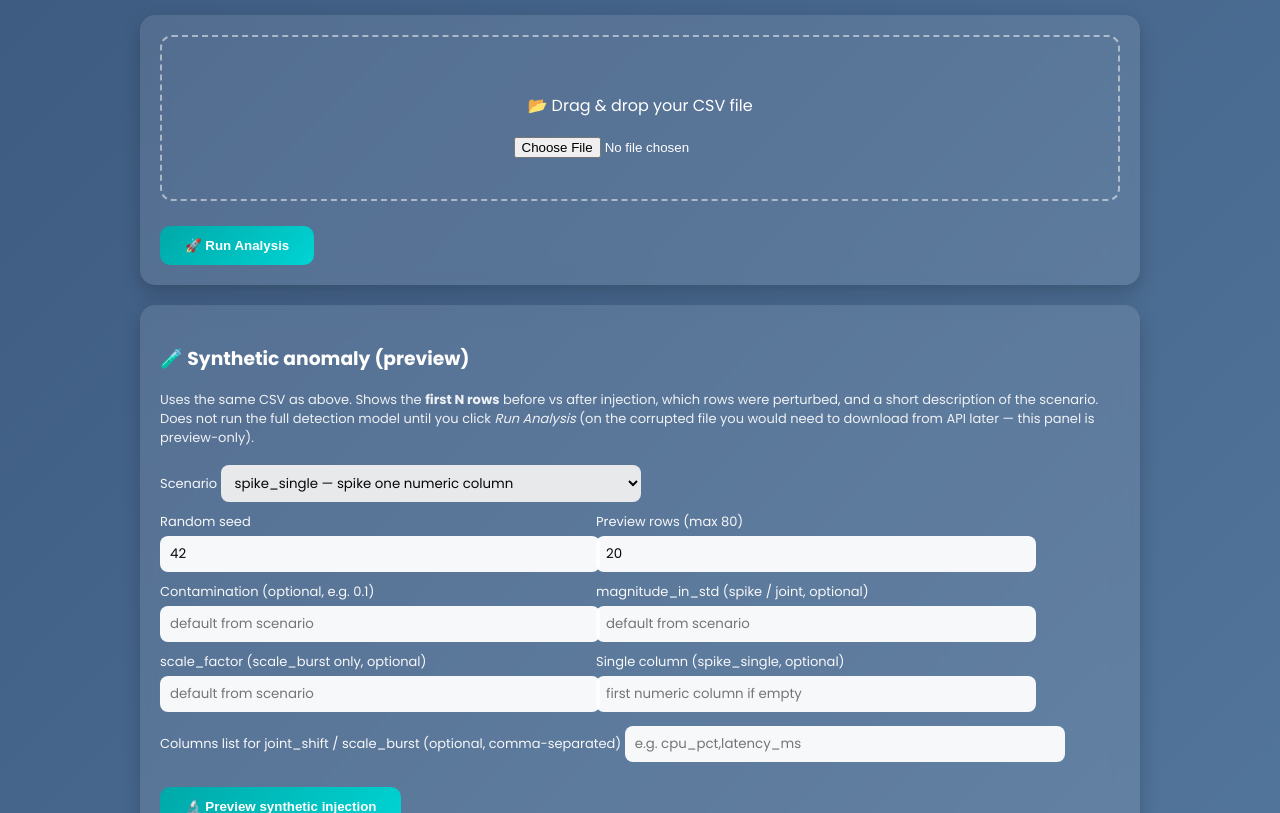
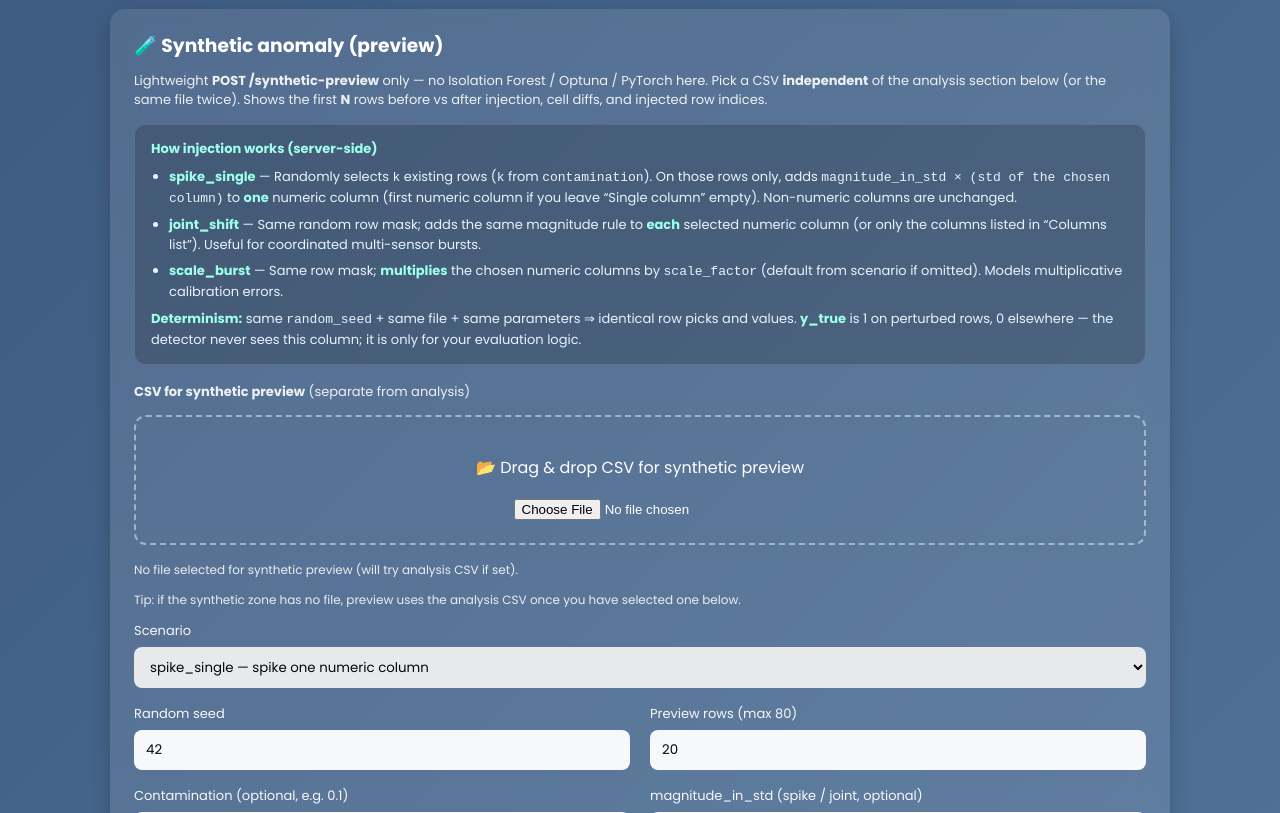
Before and after one commit to 02deno/Automated-Anomaly-Detection-Project, a plain HTML site: page ui/index.html in a window 1280 px wide. Shown: the part 100-913 px from the top of the page. Drawn offline with nearby package versions, Linux system fonts and the light colour scheme.

Commit message:
changed syntetic anamoly UI place and added explanations

```diff
--- a/ui/index.html
+++ b/ui/index.html
@@ -19,9 +19,11 @@ body {
 }
 
 .container {
-    width: 1000px;
+    max-width: 1100px;
+    width: 100%;
     margin: auto;
-    padding: 30px;
+    padding: 24px 20px 40px;
+    box-sizing: border-box;
 }
 
 h2 {
@@ -32,10 +34,19 @@ h2 {
 .card {
     background: rgba(255, 255, 255, 0.1);
     backdrop-filter: blur(12px);
-    padding: 20px;
-    margin-top: 20px;
+    padding: 22px 24px;
+    margin-top: 22px;
     border-radius: 15px;
     box-shadow: 0 8px 20px rgba(0,0,0,0.2);
+}
+
+.card.card--first {
+    margin-top: 0;
+}
+
+.card h3 {
+    margin-top: 0;
+    margin-bottom: 12px;
 }
 
 #dropZone {
@@ -68,7 +79,61 @@ button {
 }
 
 button:hover {
-    transform: scale(1.05);
+    transform: scale(1.02);
+}
+
+.synthetic-actions {
+    margin-top: 20px;
+    display: flex;
+    flex-wrap: wrap;
+    align-items: center;
+    gap: 12px;
+}
+
+.synthetic-technical {
+    background: rgba(0, 0, 0, 0.18);
+    border-radius: 12px;
+    padding: 14px 16px;
+    margin: 14px 0 18px;
+    font-size: 13px;
+    line-height: 1.55;
+    color: #e8f4fc;
+    border: 1px solid rgba(255,255,255,0.12);
+}
+
+.synthetic-technical strong {
+    color: #9fffeb;
+}
+
+.synthetic-technical ul {
+    margin: 8px 0 0 18px;
+    padding: 0;
+}
+
+.synthetic-technical li {
+    margin-bottom: 6px;
+}
+
+#synDropZone {
+    border: 2px dashed rgba(255,255,255,0.45);
+    padding: 22px 16px;
+    text-align: center;
+    border-radius: 12px;
+    cursor: pointer;
+    transition: 0.25s;
+    margin-bottom: 16px;
+    max-width: 100%;
+}
+
+#synDropZone:hover, #synDropZone.dragover {
+    border-color: #00d4d4;
+    background: rgba(0,212,212,0.12);
+}
+
+.syn-file-hint {
+    font-size: 12px;
+    opacity: 0.88;
+    margin-top: 8px;
 }
 
 .loading {
@@ -110,28 +175,46 @@ tr.anomaly {
     color: #00ffcc;
 }
 
-.synthetic-form label {
-    display: block;
-    margin-top: 10px;
+.synthetic-form label.field {
+    display: flex;
+    flex-direction: column;
+    gap: 6px;
+    margin-top: 14px;
     font-size: 13px;
     opacity: 0.95;
+    min-width: 0;
+}
+
+.synthetic-form label.field:first-of-type {
+    margin-top: 0;
 }
 
 .synthetic-form input, .synthetic-form select {
     width: 100%;
-    max-width: 420px;
-    margin-top: 4px;
-    padding: 8px 10px;
+    box-sizing: border-box;
+    padding: 10px 12px;
     border-radius: 8px;
     border: none;
     font-family: inherit;
+    min-width: 0;
 }
 
 .synthetic-form .row2 {
     display: grid;
-    grid-template-columns: 1fr 1fr;
-    gap: 12px;
-    max-width: 860px;
+    grid-template-columns: minmax(0, 1fr) minmax(0, 1fr);
+    gap: 16px 20px;
+    margin-top: 16px;
+}
+
+.synthetic-form .row2 .field {
+    margin-top: 0;
+}
+
+@media (max-width: 720px) {
+    .pair-grid,
+    .synthetic-form .row2 {
+        grid-template-columns: 1fr;
+    }
 }
 
 .pair-grid {
@@ -179,56 +262,66 @@ tr.inj-row {
 
 <h2>🧠 Anomaly Detection Dashboard</h2>
 
-<div class="card">
-    <div id="dropZone">
-        <p>📂 Drag & drop your CSV file</p>
-        <input type="file" id="fileInput">
+<div class="card card--first">
+    <h3>🧪 Synthetic anomaly (preview)</h3>
+    <p class="note">Lightweight <strong>POST /synthetic-preview</strong> only — no Isolation Forest / Optuna / PyTorch here. Pick a CSV <strong>independent</strong> of the analysis section below (or the same file twice). Shows the first <strong>N</strong> rows before vs after injection, cell diffs, and injected row indices.</p>
+
+    <div class="synthetic-technical">
+        <strong>How injection works (server-side)</strong>
+        <ul>
+            <li><strong>spike_single</strong> — Randomly selects <code>k</code> existing rows (<code>k</code> from <code>contamination</code>). On those rows only, adds <code>magnitude_in_std × (std of the chosen column)</code> to <strong>one</strong> numeric column (first numeric column if you leave “Single column” empty). Non-numeric columns are unchanged.</li>
+            <li><strong>joint_shift</strong> — Same random row mask; adds the same magnitude rule to <strong>each</strong> selected numeric column (or only the columns listed in “Columns list”). Useful for coordinated multi-sensor bursts.</li>
+            <li><strong>scale_burst</strong> — Same row mask; <strong>multiplies</strong> the chosen numeric columns by <code>scale_factor</code> (default from scenario if omitted). Models multiplicative calibration errors.</li>
+        </ul>
+        <strong>Determinism:</strong> same <code>random_seed</code> + same file + same parameters ⇒ identical row picks and values. <strong>y_true</strong> is 1 on perturbed rows, 0 elsewhere — the detector never sees this column; it is only for your evaluation logic.
     </div>
-    <br>
-    <button onclick="upload()">🚀 Run Analysis</button>
-</div>
 
-<div class="card">
-    <h3>🧪 Synthetic anomaly (preview)</h3>
-    <p class="note">Uses the same CSV as above. Shows the <strong>first N rows</strong> before vs after injection, which rows were perturbed, and a short description of the scenario. Does not run the full detection model until you click <em>Run Analysis</em> (on the corrupted file you would need to download from API later — this panel is preview-only).</p>
+    <p class="note"><strong>CSV for synthetic preview</strong> (separate from analysis)</p>
+    <div id="synDropZone">
+        <p>📂 Drag & drop CSV for synthetic preview</p>
+        <input type="file" id="synFileInput" accept=".csv,.txt,text/csv">
+    </div>
+    <p id="synFileLabel" class="syn-file-hint">No file selected for synthetic preview.</p>
+    <p class="syn-file-hint">Tip: if the synthetic zone has no file, preview uses the analysis CSV once you have selected one below.</p>
 
     <div class="synthetic-form">
-        <label>Scenario
+        <label class="field">Scenario
             <select id="synScenario">
                 <option value="spike_single">spike_single — spike one numeric column</option>
-                <option value="joint_shift">joint_shift — add offset to several numerics</option>
-                <option value="scale_burst">scale_burst — multiply numerics by factor</option>
+                <option value="joint_shift">joint_shift — offset on several numerics</option>
+                <option value="scale_burst">scale_burst — multiply numerics</option>
             </select>
         </label>
         <div class="row2">
-            <label>Random seed
+            <label class="field">Random seed
                 <input type="number" id="synSeed" value="42">
             </label>
-            <label>Preview rows (max 80)
+            <label class="field">Preview rows (max 80)
                 <input type="number" id="synPreviewRows" value="20" min="1" max="80">
             </label>
         </div>
         <div class="row2">
-            <label>Contamination (optional, e.g. 0.1)
-                <input type="text" id="synContamination" placeholder="default from scenario">
+            <label class="field">Contamination (optional, e.g. 0.1)
+                <input type="text" id="synContamination" placeholder="default from scenario" autocomplete="off">
             </label>
-            <label>magnitude_in_std (spike / joint, optional)
-                <input type="text" id="synMagnitude" placeholder="default from scenario">
+            <label class="field">magnitude_in_std (spike / joint, optional)
+                <input type="text" id="synMagnitude" placeholder="default from scenario" autocomplete="off">
             </label>
         </div>
         <div class="row2">
-            <label>scale_factor (scale_burst only, optional)
-                <input type="text" id="synScale" placeholder="default from scenario">
+            <label class="field">scale_factor (scale_burst only, optional)
+                <input type="text" id="synScale" placeholder="default from scenario" autocomplete="off">
             </label>
-            <label>Single column (spike_single, optional)
-                <input type="text" id="synColumn" placeholder="first numeric column if empty">
+            <label class="field">Single column (spike_single, optional)
+                <input type="text" id="synColumn" placeholder="first numeric column if empty" autocomplete="off">
             </label>
         </div>
-        <label>Columns list for joint_shift / scale_burst (optional, comma-separated)
-            <input type="text" id="synColumns" placeholder="e.g. cpu_pct,latency_ms">
+        <label class="field">Columns list (joint_shift / scale_burst, optional, comma-separated)
+            <input type="text" id="synColumns" placeholder="e.g. cpu_pct, latency_ms" autocomplete="off">
         </label>
-        <br>
-        <button type="button" onclick="previewSynthetic()">🔬 Preview synthetic injection</button>
+        <div class="synthetic-actions">
+            <button type="button" onclick="previewSynthetic()">🔬 Preview synthetic injection</button>
+        </div>
     </div>
 
     <div id="synMeta" class="note" style="display:none; margin-top:14px;"></div>
@@ -236,7 +329,7 @@ tr.inj-row {
 
     <div id="synPairWrap" style="display:none;" class="pair-grid">
         <div>
-            <h4>Before (original upload)</h4>
+            <h4>Before (selected preview CSV)</h4>
             <div class="table-scroll"><table class="compact" id="synTableBefore"></table></div>
         </div>
         <div>
@@ -251,6 +344,18 @@ tr.inj-row {
         <div class="table-scroll"><table class="compact" id="synTableChanges"></table></div>
     </div>
     <pre id="synIndices" style="display:none; margin-top:10px; font-size:12px; color:#e0f2fe;"></pre>
+</div>
+
+<div class="card">
+    <h3>📊 Full pipeline analysis</h3>
+    <p class="note">CSV for <strong>POST /upload</strong> (Isolation Forest, Optuna, optional deep models). Independent from the synthetic preview file above.</p>
+    <div id="dropZone">
+        <p>📂 Drag & drop CSV for analysis</p>
+        <input type="file" id="fileInput" accept=".csv,.txt,text/csv">
+    </div>
+    <div class="synthetic-actions" style="margin-top:16px;">
+        <button type="button" onclick="upload()">🚀 Run Analysis</button>
+    </div>
 </div>
 
 <div class="loading" id="loading">⏳ Processing data...</div>
@@ -284,10 +389,46 @@ tr.inj-row {
 
 <script>
 let selectedFile;
+let syntheticSelectedFile;
 let fullData = [];
 let chart;
 
-// drag drop
+function updateSynFileLabel() {
+    const el = document.getElementById("synFileLabel");
+    if (!el) return;
+    if (syntheticSelectedFile) {
+        el.textContent = "Synthetic preview file: " + syntheticSelectedFile.name;
+    } else {
+        el.textContent = "No file selected for synthetic preview (will try analysis CSV if set).";
+    }
+}
+
+// Synthetic CSV zone
+const synDropZone = document.getElementById("synDropZone");
+synDropZone.addEventListener("dragover", e => {
+    e.preventDefault();
+    synDropZone.classList.add("dragover");
+});
+synDropZone.addEventListener("dragleave", () => {
+    synDropZone.classList.remove("dragover");
+});
+synDropZone.addEventListener("drop", e => {
+    e.preventDefault();
+    synDropZone.classList.remove("dragover");
+    const f = e.dataTransfer.files[0];
+    if (f) {
+        syntheticSelectedFile = f;
+        updateSynFileLabel();
+    }
+});
+const synFileInput = document.getElementById("synFileInput");
+synFileInput.addEventListener("change", e => {
+    syntheticSelectedFile = e.target.files[0];
+    updateSynFileLabel();
+});
+synDropZone.addEventListener("click", () => synFileInput.click());
+
+// drag drop (analysis)
 const dropZone = document.getElementById("dropZone");
 
 dropZone.addEventListener("dragover", e => {
@@ -308,6 +449,8 @@ dropZone.addEventListener("drop", e => {
 document.getElementById("fileInput").addEventListener("change", e => {
     selectedFile = e.target.files[0];
 });
+
+updateSynFileLabel();
 
 function formatCell(val) {
     if (val === null || val === undefined) return "";
@@ -353,13 +496,14 @@ function buildChangesTable(tableEl, changes) {
 }
 
 async function previewSynthetic() {
-    if (!selectedFile) {
-        alert("Please select a CSV file in the drop zone first.");
+    const file = syntheticSelectedFile || selectedFile;
+    if (!file) {
+        alert("Select a CSV in the synthetic preview zone above, or select an analysis CSV in the section below.");
         return;
     }
 
     const formData = new FormData();
-    formData.append("file", selectedFile);
+    formData.append("file", file);
     formData.append("scenario", document.getElementById("synScenario").value);
     formData.append("random_seed", document.getElementById("synSeed").value || "42");
     formData.append("preview_rows", document.getElementById("synPreviewRows").value || "20");
@@ -393,7 +537,7 @@ async function previewSynthetic() {
 
     document.getElementById("synMeta").style.display = "block";
     document.getElementById("synMeta").textContent =
-        `Scenario: ${data.scenario} | seed: ${data.random_seed} | rows: ${data.row_count} | injected rows: ${data.injected_row_count}` +
+        `File: ${file.name} | Scenario: ${data.scenario} | seed: ${data.random_seed} | rows: ${data.row_count} | injected rows: ${data.injected_row_count}` +
         (data.resolved_spike_column ? ` | spike column: ${data.resolved_spike_column}` : "") +
         ` | numeric columns: ${(data.numeric_columns || []).join(", ")}`;
 
```
Also changed, not shown: 2 other files.
